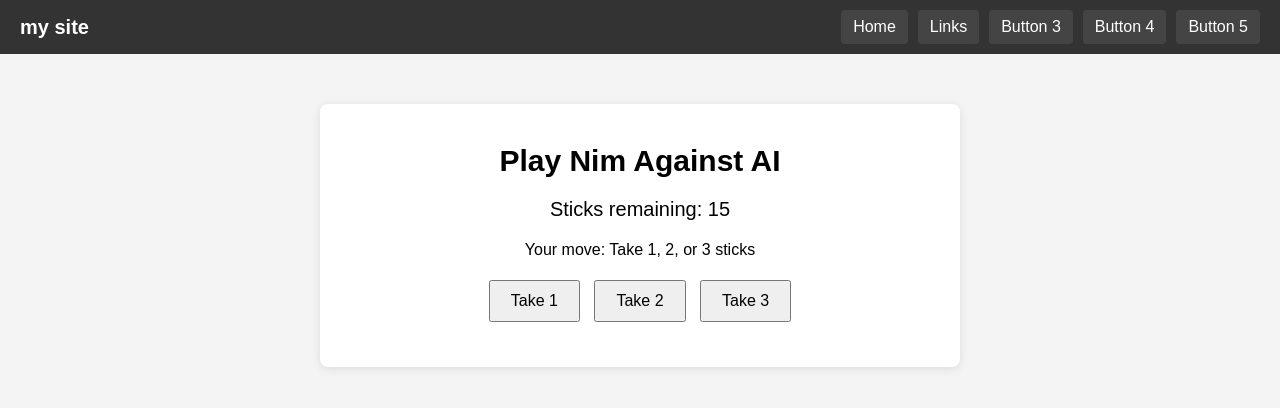
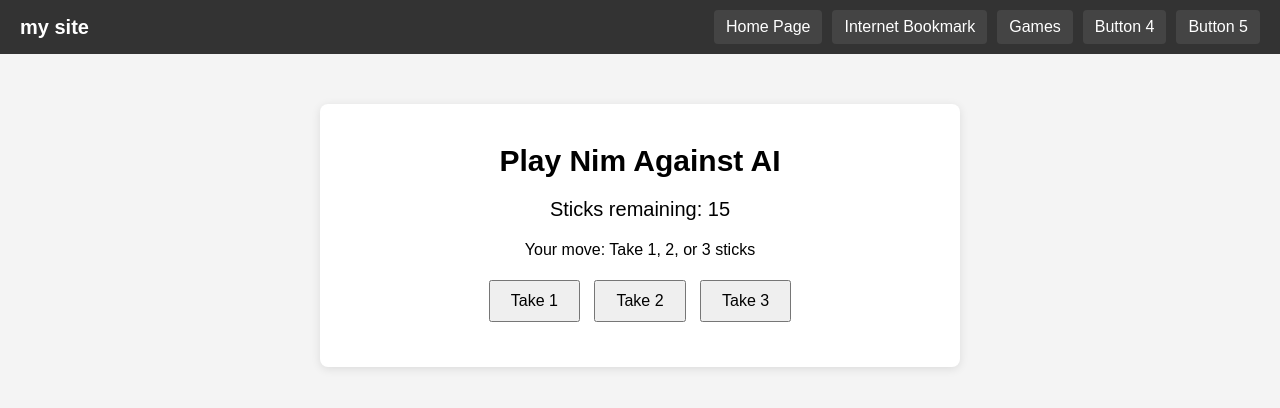
Before and after one commit to mikezom/mikezom.github.io, a plain HTML site: page games/nim/index.html in a window 1280 px wide. Drawn offline with Linux system fonts and the light colour scheme.

Commit message:
Not writing everying using gpt

```diff
--- a/games/nim/index.html
+++ b/games/nim/index.html
@@ -35,9 +35,9 @@
   <div class="navbar">
     <div class="site-name">my site</div>
     <div class="nav-buttons">
-      <a href="../index.html">Home</a>
-      <a href="../lib/links.html">Links</a>
-      <a href="#">Button 3</a>
+      <a href="../index.html">Home Page</a>
+      <a href="../lib/links.html">Internet Bookmark</a>
+      <a href="index.html">Games</a>
       <a href="#">Button 4</a>
       <a href="#">Button 5</a>
     </div>
```
Also changed, not shown: index.html (+2 -2 lines), lib/links.html (+1 -1 lines).
